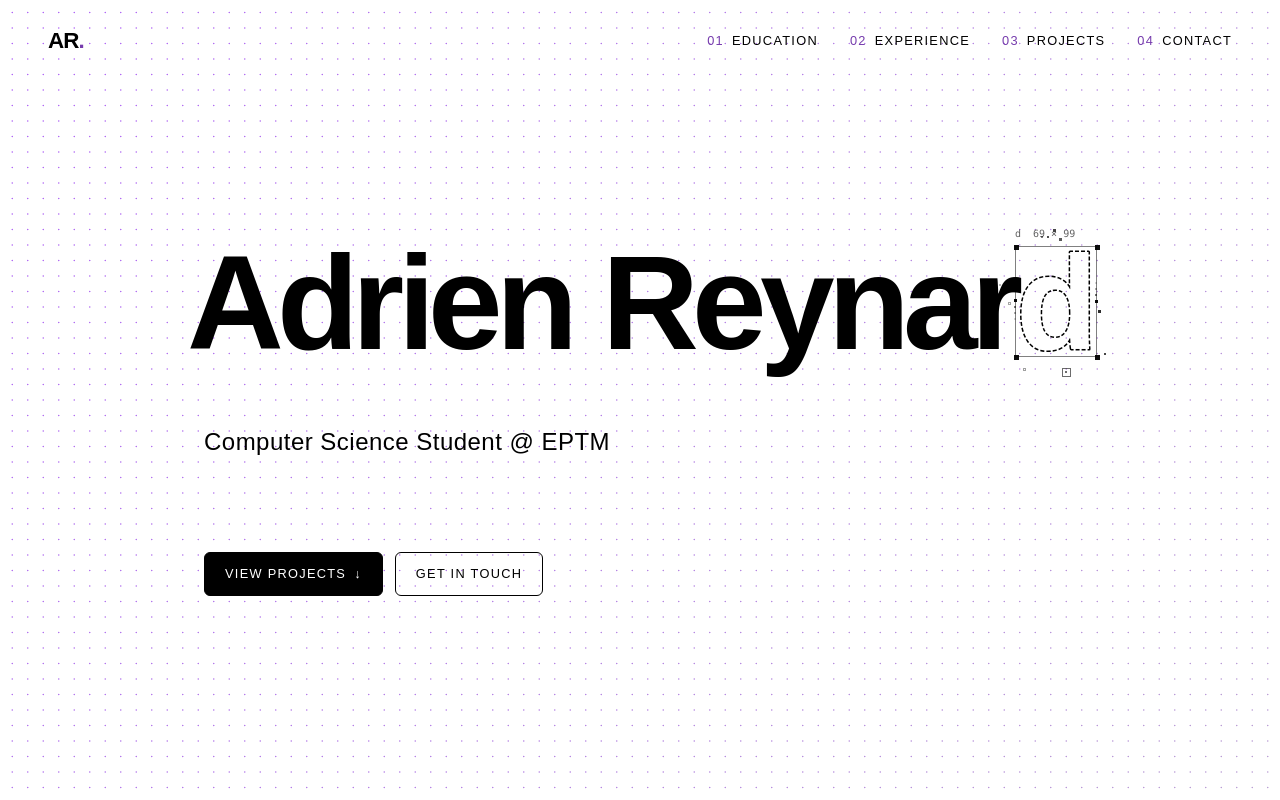
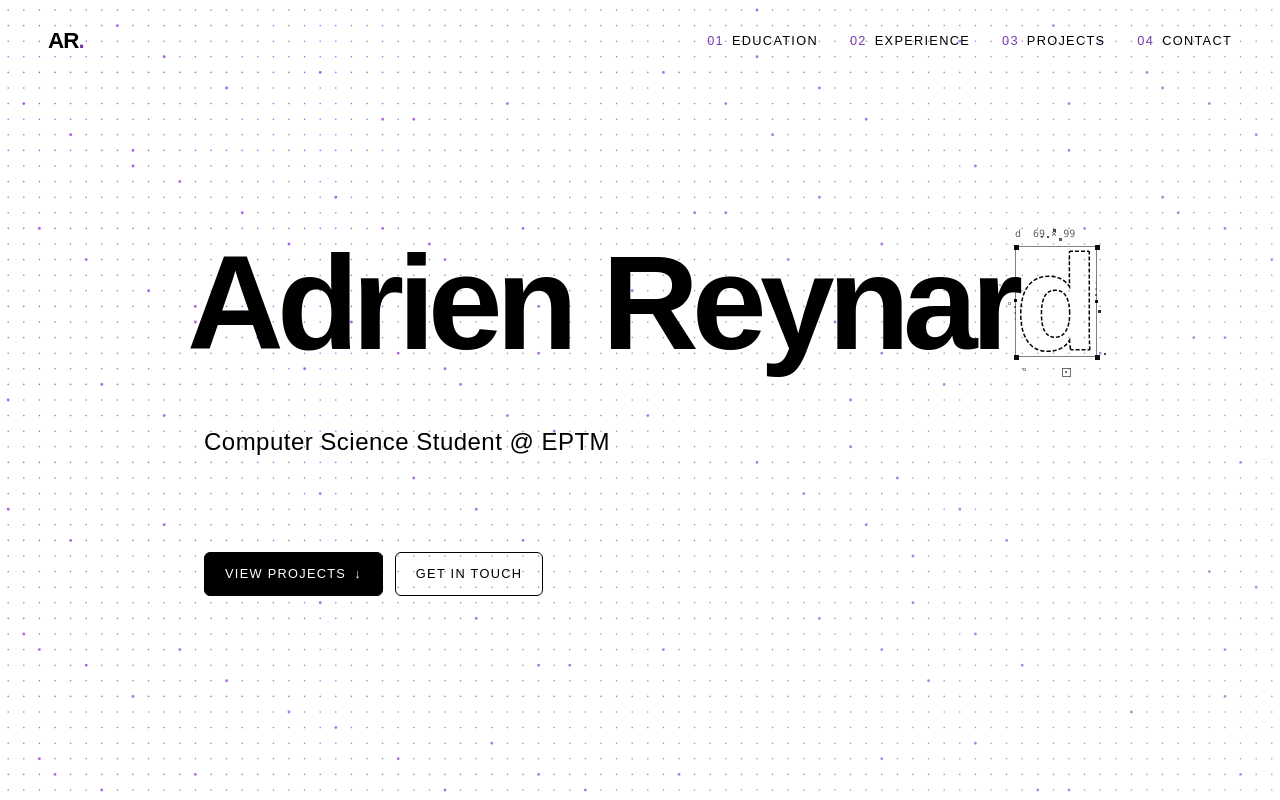
Before and after one commit to areynard13/portfolio, a React (Vite) app: page / in a window 1280 px wide. Shown: the top 800 px of the page. Built offline with nearby package versions, Linux system fonts and the light colour scheme.

Commit message:
feat: upgrade dot field style

```diff
--- a/src/components/DotField.jsx
+++ b/src/components/DotField.jsx
@@ -261,7 +261,7 @@ const DotField = memo(({
       >
         <defs>
           <radialGradient id={glowIdRef.current}>
-            <stop offset="0%" stopColor={glowColor} />
+            <stop offset="0%" stopColor="transparent" />
             <stop offset="100%" stopColor="transparent" />
           </radialGradient>
         </defs>
--- a/src/sections/Hero/Hero.jsx
+++ b/src/sections/Hero/Hero.jsx
@@ -13,11 +13,11 @@ const navLinks = [
 const Hero = () => (
   <section className="hero" id="home">
     <DotField
-      dotRadius={1.5}
+      dotRadius={1.6}
       dotSpacing={14}
-      bulgeStrength={12}
+      bulgeStrength={80}
       glowRadius={50}
-      sparkle={false}
+      sparkle={true}
       waveAmplitude={0}
       cursorRadius={500}
       cursorForce={0.1}
```
